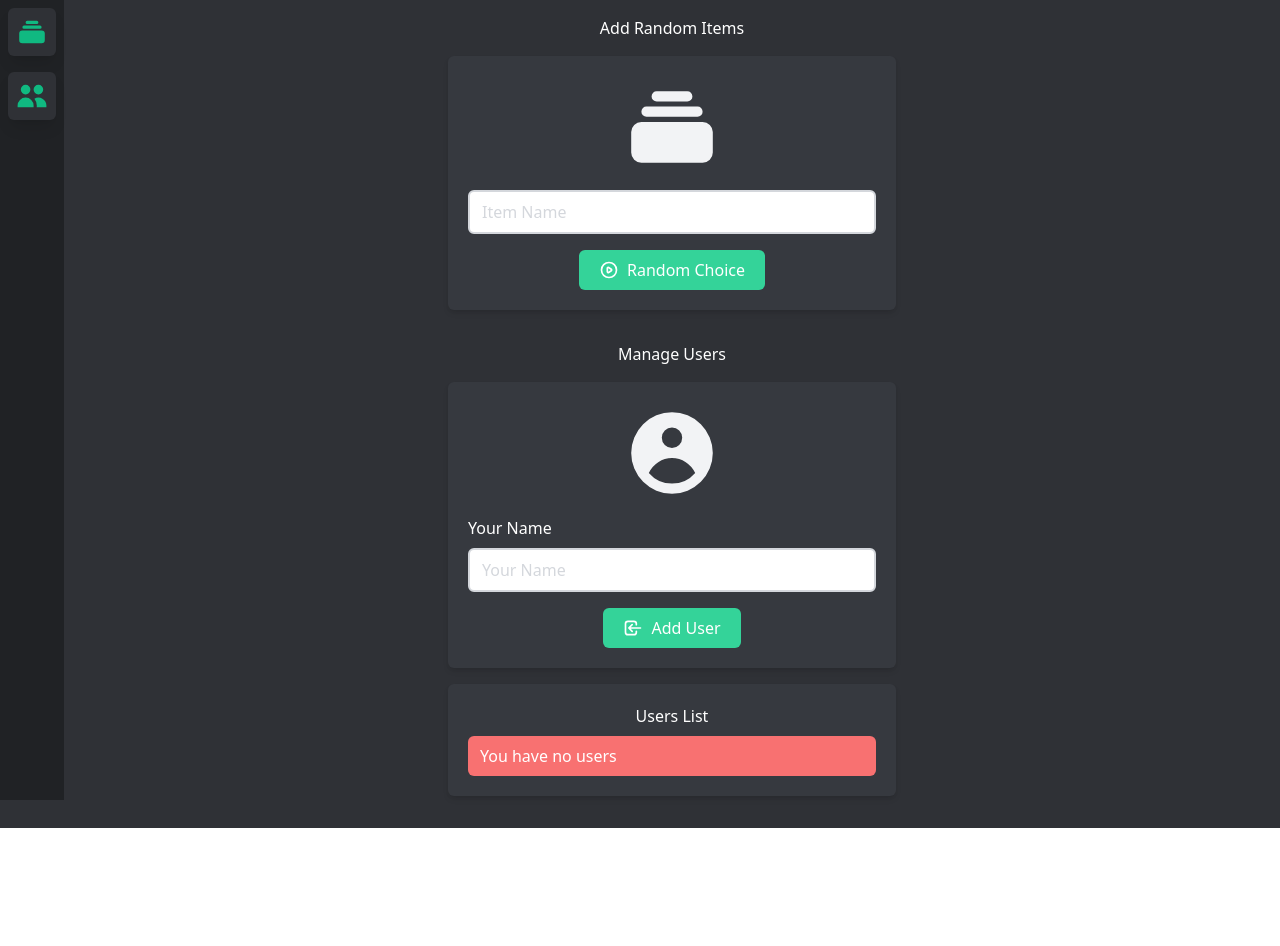
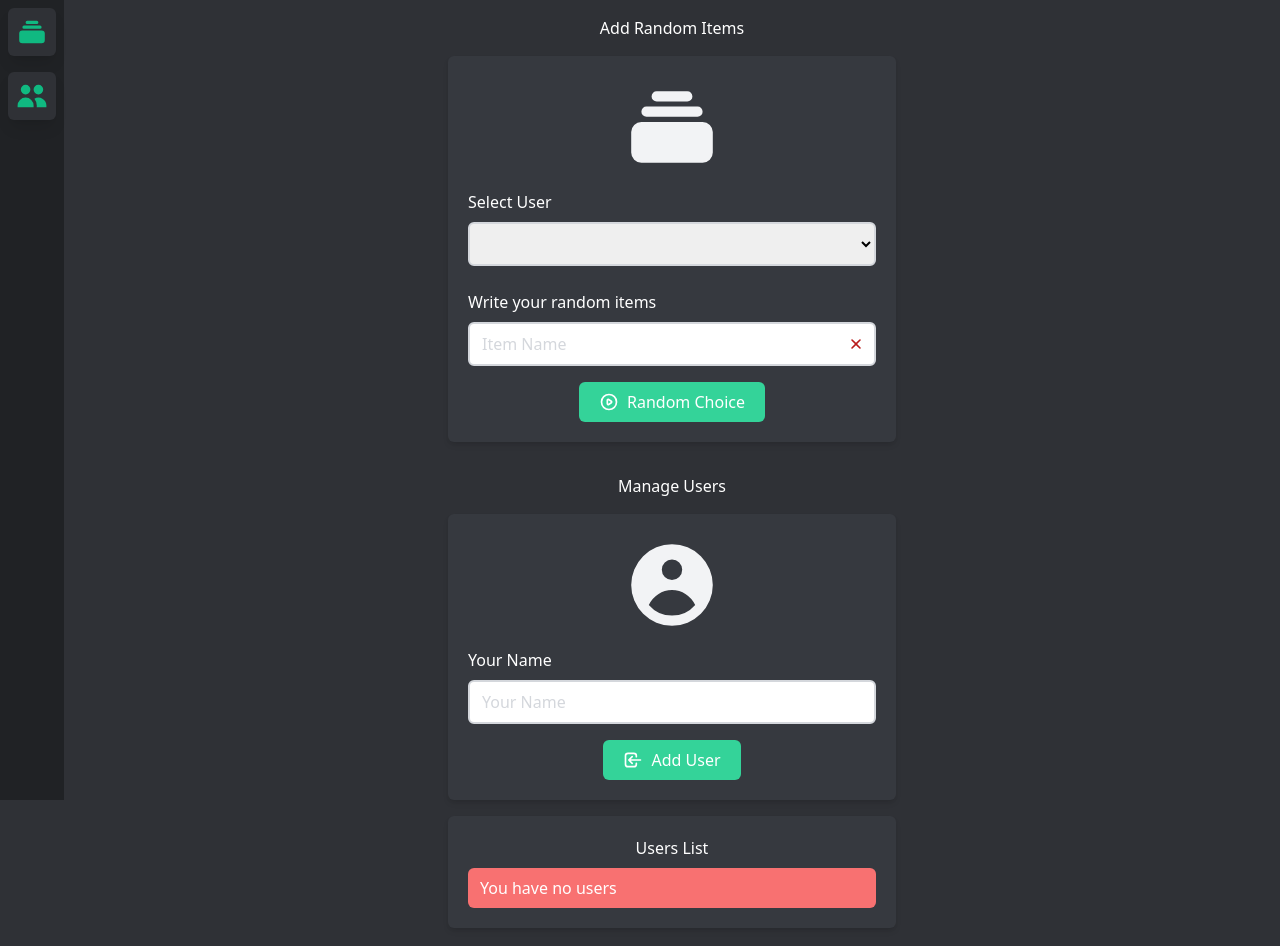
Before and after one commit to bishoyromany/random-choicer, a Vue app: page / in a window 1280 px wide. Shown: the top 946 px of the page. Before the commit the page ends 828 px from the top, so only its background shows below. Built offline with nearby package versions, Linux system fonts and the light colour scheme.

Commit message:
Completed Select User And Clean Input For Random Choicer

```diff
--- a/src/pages/ChoiceSelector/Index.vue
+++ b/src/pages/ChoiceSelector/Index.vue
@@ -1,24 +1,45 @@
 <script setup>
-import { ref, reactive } from "vue";
+import { ref, reactive, computed, watch } from "vue";
 import AddUser from "./../Login/AddUser.vue";
 import { PlayIcon } from "@heroicons/vue/outline";
-import { CollectionIcon } from "@heroicons/vue/solid";
+import { CollectionIcon, XIcon } from "@heroicons/vue/solid";
 import { useStore } from "vuex";
 import { v4 as uuid } from "uuid";
 
-const items = ref({ [uuid()]: "" });
-
-const state = reactive({ items });
-
 const store = useStore();
 
+const user = ref(store.state.user.user.id);
+
+const items = computed(() => {
+  return store.state.randomItems.items;
+});
+
+const users = computed(() => store.state.user.users);
+
+watch(user, (user) => {
+  store.commit("user/select", user);
+});
+
 const addAnotherInput = (data, id) => {
-  if (state.items[id] && state.items[id].length > 0) {
-    let keyIndex = Object.keys(state.items).indexOf(id);
-    if (keyIndex + 1 === Object.keys(state.items).length) {
-      state.items[uuid()] = "";
+  let localItems = items.value;
+  if (localItems[id] && localItems[id].length > 0) {
+    let keyIndex = Object.keys(localItems).indexOf(id);
+    if (keyIndex + 1 === Object.keys(localItems).length) {
+      localItems[uuid()] = "";
     }
   }
+
+  store.commit("randomItems/setItems", localItems);
+};
+
+const cleanInput = (id) => {
+  let localItems = items.value;
+  if (Object.keys(localItems).length > 1) {
+    delete localItems[id];
+  } else {
+    localItems[id] = "";
+  }
+  store.commit("randomItems/setItems", localItems);
 };
 </script>
 
@@ -45,10 +66,42 @@ const addAnotherInput = (data, id) => {
           <CollectionIcon class="w-1/4 text-gray-600 dark:text-gray-100" />
         </div>
 
+        <label
+          for="user"
+          class="text-gray-800 inline-block cursor-pointer dark:text-white"
+          >Select User</label
+        >
+        <select
+          v-model="user"
+          id="user"
+          class="
+            pl-3
+            py-2
+            pr-2
+            w-full
+            max-w-lg
+            md:max-w-md
+            border-gray-400 border-2
+            hover:border-gray-500
+            rounded-md
+            dark:text-black
+            mb-4
+          "
+        >
+          <option v-for="user in users" v-bind:key="user.id" :value="user.id">
+            {{ user.name }}
+          </option>
+        </select>
+
+        <label
+          for="name"
+          class="text-gray-800 inline-block cursor-pointer dark:text-white"
+          >Write your random items</label
+        >
+        <div class="flex flex-col gap-3">
+          <div class="relative" v-for="(item, id) in items" :key="id">
             <input
-          v-for="(item, id) in items"
               type="text"
-          :key="id"
               v-model="items[id]"
               :id="id"
               @input="(data) => addAnotherInput(data, id)"
@@ -66,6 +119,21 @@ const addAnotherInput = (data, id) => {
                 dark:text-black
               "
             />
+
+            <XIcon
+              @click="cleanInput(id)"
+              class="
+                w-4
+                h-4
+                absolute
+                text-red-700
+                top-3.5
+                right-3
+                cursor-pointer
+              "
+            />
+          </div>
+        </div>
 
         <div>
           <button
--- a/src/store.js
+++ b/src/store.js
@@ -4,10 +4,12 @@ import mutations from "./store/mutations";
 import actions from "./store/actions";
 
 import user from "./store/modules/User";
+import randomItems from "./store/modules/RandomItems";
 
 export default createStore({
     modules: {
-        user
+        user,
+        randomItems
     },
     state, mutations, actions
 });
--- /dev/null
+++ b/src/store/modules/RandomItems.js
@@ -0,0 +1,37 @@
+import {v4 as uuid} from "uuid";
+
+let items = window.localStorage.getItem("items");
+if(items){
+    items = JSON.parse(items);
+}else{
+    items = {[uuid()]: ""};
+}
+
+const state = () => ({
+    items
+});
+
+const mutations = {
+    setItems(state, payload){
+        state.items = payload;
+        window.localStorage.setItem("items", JSON.stringify(payload));
+    }
+}
+
+const actions = {
+    update({commit}, payload){
+        let items = payload;
+        commit("setItems", items);
+
+    },
+    remove({commit, state}, payload){
+        let items = state.items;
+        delete items[payload];
+        commit("setItems", items);
+    }
+}
+
+export default {
+    namespaced: true,
+    state, mutations, actions
+}
--- a/src/store/modules/User.js
+++ b/src/store/modules/User.js
@@ -7,14 +7,31 @@ if(users){
     users = [];
 }
 
+let user = window.localStorage.getItem("user");
+if(user){
+    user = JSON.parse(user);
+}else{
+    user = [];
+}
+
 const state = () => ({
-    users
+    users, user
 });
 
 const mutations = {
     setUsers(state, payload){
         state.users = payload;
         window.localStorage.setItem("users", JSON.stringify(payload));
+    },
+    select(state, payload){
+        let user = state.users.filter(user => user.id === payload)[0];
+        if(user){
+            window.localStorage.setItem("user", JSON.stringify(user));
+            state.user = user;
+        }else{
+            alert("User Not Found");
+        }
+
     }
 }
 
```
Lines whose indentation alone changed are shown as unchanged.
